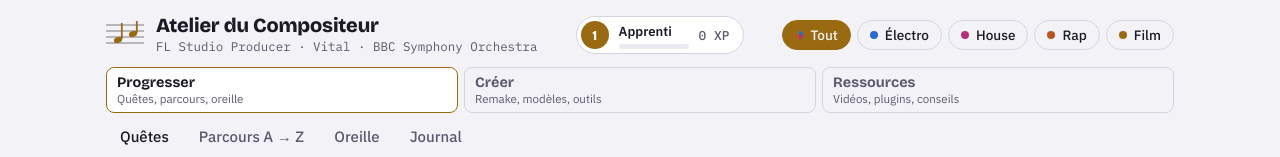
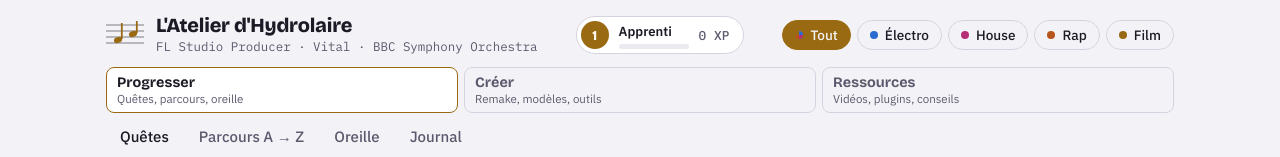
Before and after one commit to RebeuSympa/atelier-du-compositeur, a plain HTML site: page index.html in a window 1280 px wide. Shown: the top 157 px of the page. Drawn offline with nearby package versions, Linux system fonts and the light colour scheme.

Commit message:
Renomme le site en L'Atelier d'Hydrolaire
Co-Authored-By: Claude Opus 5.5 <noreply@anthropic.com>

```diff
--- a/index.html
+++ b/index.html
@@ -1,4 +1,4 @@
-<!doctype html><html lang="fr"><head><meta charset="utf-8"><meta name="viewport" content="width=device-width,initial-scale=1,viewport-fit=cover"><style>:root{color-scheme:light;padding-top:env(safe-area-inset-top,0px);padding-bottom:env(safe-area-inset-bottom,0px)}body{margin:0;font:14px system-ui,sans-serif}img{max-width:100%}[hidden]{display:none!important}</style></head><body><title>Atelier du Compositeur</title>
+<!doctype html><html lang="fr"><head><meta charset="utf-8"><meta name="viewport" content="width=device-width,initial-scale=1,viewport-fit=cover"><style>:root{color-scheme:light;padding-top:env(safe-area-inset-top,0px);padding-bottom:env(safe-area-inset-bottom,0px)}body{margin:0;font:14px system-ui,sans-serif}img{max-width:100%}[hidden]{display:none!important}</style></head><body><title>L'Atelier d'Hydrolaire</title>
 <meta name="claude:viewport-fit-sides" content="cover">
 <link rel="preconnect" href="https://fonts.googleapis.com">
 <link rel="stylesheet" href="https://fonts.googleapis.com/css2?family=Bricolage+Grotesque:opsz,wght@12..96,500;12..96,700;12..96,800&family=IBM+Plex+Sans:wght@400;500;600&family=IBM+Plex+Mono:wght@400;500&display=swap">
@@ -240,7 +240,7 @@ nav.groups button[aria-current="true"]{color:var(--fg);border-color:var(--accent
     <div class="top">
       <div class="brand">
         <svg class="staff" viewBox="0 0 38 28" aria-hidden="true"><g stroke="currentColor" stroke-width="1.2" opacity=".55"><line x1="0" y1="4" x2="38" y2="4"/><line x1="0" y1="10" x2="38" y2="10"/><line x1="0" y1="16" x2="38" y2="16"/><line x1="0" y1="22" x2="38" y2="22"/></g><ellipse cx="12" cy="19" rx="4.2" ry="3" fill="var(--accent)" transform="rotate(-20 12 19)"/><line x1="15.8" y1="18" x2="15.8" y2="2" stroke="var(--accent)" stroke-width="1.8"/><ellipse cx="27" cy="13" rx="4.2" ry="3" fill="var(--accent)" transform="rotate(-20 27 13)"/><line x1="30.8" y1="12" x2="30.8" y2="0" stroke="var(--accent)" stroke-width="1.8"/></svg>
-        <div><h1>Atelier du Compositeur</h1><small>FL Studio Producer · Vital · BBC Symphony Orchestra</small></div>
+        <div><h1>L'Atelier d'Hydrolaire</h1><small>FL Studio Producer · Vital · BBC Symphony Orchestra</small></div>
       </div>
       <a class="hud" href="#quetes" id="hud" aria-label="Ton niveau"></a>
       <div class="genres" role="group" aria-label="Filtrer par style">
```
Also changed, not shown: 1 other file.
